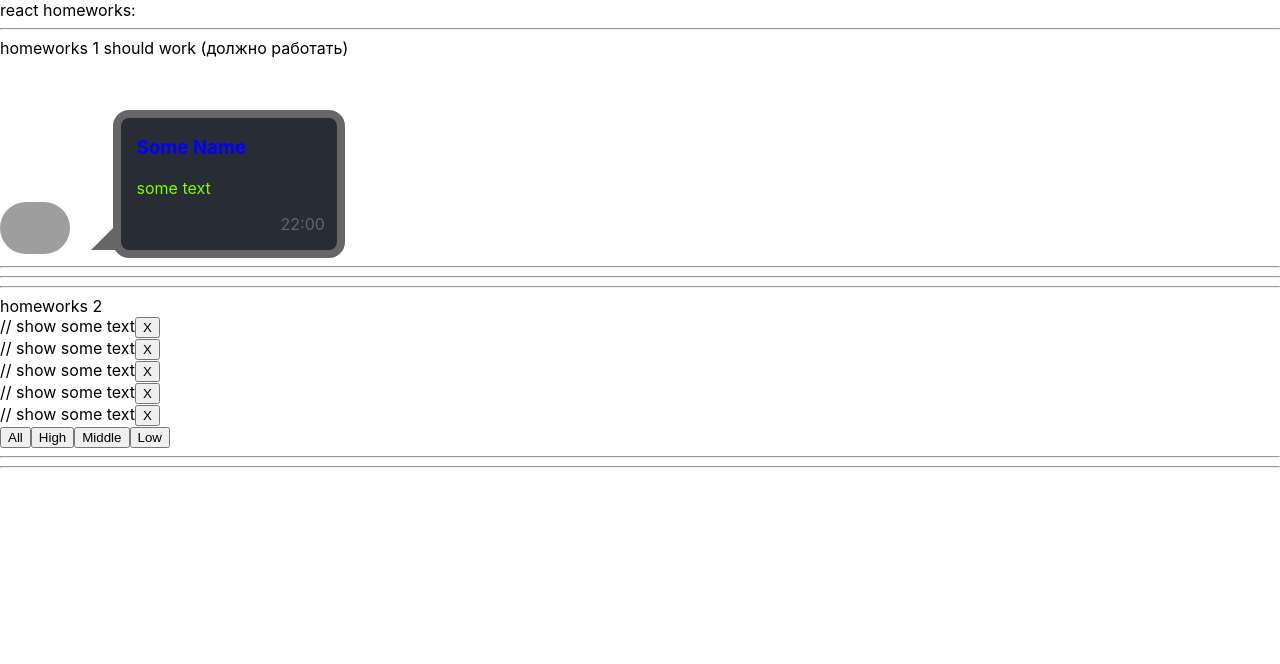
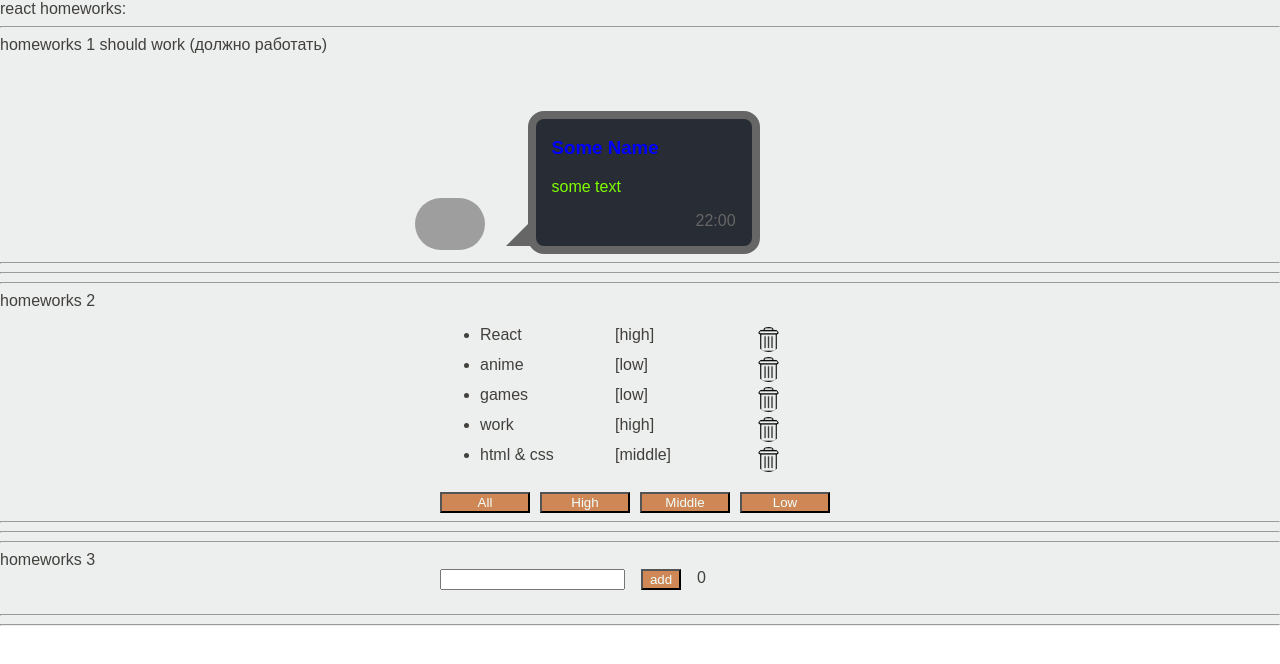
Before and after one commit to mr-Freeman-S/homework, a React (Create React App) app: page / in a window 1280 px wide. Shown: the top 664 px of the page. Built offline with nearby package versions, Linux system fonts and the light colour scheme; grey boxes are pictures that could not be loaded.

Commit message:
3 task is done, refactoring any tasks and add new style

```diff
--- a/package.json
+++ b/package.json
@@ -10,10 +10,12 @@
     "@types/node": "^16.11.22",
     "@types/react": "^17.0.38",
     "@types/react-dom": "^17.0.11",
+    "@types/uuid": "^8.3.4",
     "react": "^17.0.2",
     "react-dom": "^17.0.2",
     "react-scripts": "5.0.0",
     "typescript": "^4.5.5",
+    "uuid": "^8.3.2",
     "web-vitals": "^2.1.4"
   },
   "scripts": {
--- a/src/p1-main/m1-ui/u1-app/App.module.css
+++ b/src/p1-main/m1-ui/u1-app/App.module.css
@@ -1,3 +1,10 @@
 .App {
-
+background: #EDEFEE;
+    color: #41403C;
+    font-family: sans-serif;
+    margin: auto;
 }
+button{
+    background: #cf8855;
+    color: azure;
+}
--- a/src/p1-main/m1-ui/u1-app/App.tsx
+++ b/src/p1-main/m1-ui/u1-app/App.tsx
@@ -2,6 +2,7 @@ import React from 'react'
 import s from './App.module.css'
 import HW1 from '../../../p2-homeworks/h1/HW1'
 import HW2 from "../../../p2-homeworks/h2/HW2";
+import HW3 from "../../../p2-homeworks/h3/HW3";
 
 function App() {
     return (
@@ -9,7 +10,7 @@ function App() {
             <div>react homeworks:</div>
             <HW1/>
             <HW2/>
-            {/*<HW3/>*/}
+            <HW3/>
             {/*<HW4/>*/}
             {/*<HW5/>*/}
 
--- a/src/p2-homeworks/h1/Message.module.css
+++ b/src/p2-homeworks/h1/Message.module.css
@@ -4,6 +4,7 @@
     width: 450px;
     align-items: end;
     height: 200px;
+    margin: auto  ;
 }
 img {
 width: 70px;
--- a/src/p2-homeworks/h2/Affair.tsx
+++ b/src/p2-homeworks/h2/Affair.tsx
@@ -1,5 +1,7 @@
 import React from 'react'
 import {AffairType} from "./HW2";
+import style from './Affairs.module.css'
+import img from './delete.png'
 
 
 type AffairPropsType = {
@@ -14,9 +16,11 @@ function Affair(props: AffairPropsType) {
     }// need to fix
 
     return (
-        <div>
-            // show some text
-            <button onClick={deleteCallback}>X</button>
+        <div className={style.affairItem}>
+            <span>{props.affair.name}</span>
+            <span>[{props.affair.priority}]</span>
+
+            <button className={style.deleteButton}  onClick={deleteCallback}><img className={style.delete} src={img} alt=""/></button>
         </div>
     )
 }
--- a/src/p2-homeworks/h2/Affairs.module.css
+++ b/src/p2-homeworks/h2/Affairs.module.css
@@ -1,3 +1,31 @@
-.someClass {
+.main{
+    margin: auto;
+    width: 400px;
+
 
 }
+.affairItem {
+    display: inline-grid;
+    grid-template-columns: 1fr 1fr  30px;
+    justify-content: space-between;
+
+    width: 300px;
+}
+.buttons {
+    display: inline-grid;
+    width: 100%;
+    grid-template-columns:  1fr 1fr 1fr 1fr;
+
+}
+.delete {
+    width: 25px;
+}
+.deleteButton {
+    background: none;
+    border: none;
+}
+.buttons button {
+    width: 90px;
+    justify-content: space-between;
+    border-radius: 1fr;
+}
--- a/src/p2-homeworks/h2/Affairs.tsx
+++ b/src/p2-homeworks/h2/Affairs.tsx
@@ -1,6 +1,7 @@
 import React from 'react'
 import Affair from './Affair'
 import {AffairType, FilterType} from './HW2'
+import style from './Affairs.module.css'
 
 type AffairsPropsType = { // need to fix any
     data: Array<AffairType>
@@ -10,11 +11,11 @@ type AffairsPropsType = { // need to fix any
 
 function Affairs(props: AffairsPropsType) {
     const mappedAffairs = props.data.map((a: AffairType) => (
-        <Affair // should work
+        <li><Affair // should work
             key={a._id} // кеи ОБЯЗАТЕЛЬНЫ в 99% - так что лучше их писать всегда при создании компонент в мапе
             affair={a}
             deleteAffairCallback={props.deleteAffairCallback}
-        />
+        /></li>
     ))
 
     const setAll = () => {
@@ -31,14 +32,16 @@ function Affairs(props: AffairsPropsType) {
     }
 
     return (
-        <div>
-
+        <div className={style.main}>
+            <ul className={style.affairsList}>
             {mappedAffairs}
-
+            </ul>
+            <div className={style.buttons}>
             <button onClick={setAll}>All</button>
             <button onClick={setHigh}>High</button>
             <button onClick={setMiddle}>Middle</button>
             <button onClick={setLow}>Low</button>
+            </div>
         </div>
     )
 }
--- a/src/p2-homeworks/h3/Greeting.module.css
+++ b/src/p2-homeworks/h3/Greeting.module.css
@@ -1,7 +1,23 @@
-.someClass {
+.main {
+    width: 400px;
+    margin: auto;
+    display: grid;
+    grid-template-columns: 1fr 40px 1fr;
+    grid-gap: 1em;
+    justify-content: center;
 
 }
 
-.error {
-    border: 1px solid red;
+.error:focus {
+    outline: none !important;
+    border: 2px solid red;
 }
+
+
+.notError:focus {
+    box-shadow: 0 0 10px #719ECE;
+}
+
+.errorText {
+    color: red;
+}
--- a/src/p2-homeworks/h3/Greeting.tsx
+++ b/src/p2-homeworks/h3/Greeting.tsx
@@ -1,4 +1,4 @@
-import React from 'react'
+import React,{KeyboardEvent} from 'react'
 import s from './Greeting.module.css'
 
 type GreetingPropsType = {
@@ -7,20 +7,22 @@ type GreetingPropsType = {
     addUser: any // need to fix any
     error: any // need to fix any
     totalUsers: any // need to fix any
+    onKeyPressHandler: (e:KeyboardEvent<HTMLInputElement>)=> void
 }
 
 // презентационная компонента (для верстальщика)
 const Greeting: React.FC<GreetingPropsType> = (
-    {name, setNameCallback, addUser, error, totalUsers} // деструктуризация пропсов
+    {name, setNameCallback, addUser, error, totalUsers, onKeyPressHandler} // деструктуризация пропсов
 ) => {
-    const inputClass = s.error // need to fix with (?:)
+
+    const inputClass = error ? s.error : s.notError // need to fix with (?:)
 
     return (
-        <div>
-            <input value={name} onChange={setNameCallback} className={inputClass}/>
-            <span>{error}</span>
+        <div className={s.main}>
+            <input value={name} onChange={setNameCallback} onKeyPress={onKeyPressHandler} className={inputClass}/>
             <button onClick={addUser}>add</button>
             <span>{totalUsers}</span>
+            <div className={s.errorText}>{error}</div>
         </div>
     )
 }
--- a/src/p2-homeworks/h3/GreetingContainer.tsx
+++ b/src/p2-homeworks/h3/GreetingContainer.tsx
@@ -1,9 +1,10 @@
-import React, {useState} from 'react'
+import React, {ChangeEvent, KeyboardEvent, useState} from 'react'
 import Greeting from './Greeting'
+import {UserType} from "./HW3";
 
 type GreetingContainerPropsType = {
-    users: any // need to fix any
-    addUserCallback: any // need to fix any
+    users: Array<UserType> // need to fix any DONE
+    addUserCallback: (name: string) => void // need to fix any
 }
 
 // более простой и понятный для новичков
@@ -12,17 +13,29 @@ type GreetingContainerPropsType = {
 // более современный и удобный для про :)
 // уровень локальной логики
 const GreetingContainer: React.FC<GreetingContainerPropsType> = ({users, addUserCallback}) => { // деструктуризация пропсов
-    const [name, setName] = useState<any>('') // need to fix any
-    const [error, setError] = useState<any>('') // need to fix any
+    const [name, setName] = useState<string>('') // need to fix any
+    const [error, setError] = useState<string>('') // need to fix any
 
-    const setNameCallback = (e: any) => { // need to fix any
-        setName('') // need to fix
+    const setNameCallback = (e: ChangeEvent<HTMLInputElement>) => { // need to fix any
+        if (e.currentTarget.value.match(/[0-9\s]+$/)) {
+            setError('name is require!')
+            console.log(error)
+        } else {
+            setError('')
+            setName(e.currentTarget.value);
+            console.log(e.currentTarget.value)
+        }// need to fix
     }
     const addUser = () => {
-        alert(`Hello  !`) // need to fix
+        alert(`Hello ${name} !`)
+        addUserCallback(name)
+        setName('')// need to fix
     }
 
-    const totalUsers = 0 // need to fix
+    const onKeyPressHandler = (e:KeyboardEvent<HTMLInputElement>) => {
+        e.key === 'Enter' && addUser()
+    }
+    const totalUsers = users.length // need to fix
 
     return (
         <Greeting
@@ -31,6 +44,7 @@ const GreetingContainer: React.FC<GreetingContainerPropsType> = ({users, addUser
             addUser={addUser}
             error={error}
             totalUsers={totalUsers}
+            onKeyPressHandler={onKeyPressHandler}
         />
     )
 }
--- a/src/p2-homeworks/h3/HW3.tsx
+++ b/src/p2-homeworks/h3/HW3.tsx
@@ -1,18 +1,19 @@
 import React, {useState} from 'react'
 import GreetingContainer from './GreetingContainer'
+import {v1} from "uuid";
 
 // types
 export type UserType = {
-    _id: any // need to fix any
-    name: any // need to fix any
+    _id: string // need to fix any DONE
+    name: string // need to fix any DONE
 }
 
 // уровень работы с глобальными данными
 function HW3() {
-    const [users, setUsers] = useState<any>([]) // need to fix any
+    const [users, setUsers] = useState<Array<UserType>>([]) // need to fix any DONE
 
-    const addUserCallback = (name: any) => { // need to fix any
-        setUsers([]) // need to fix
+    const addUserCallback = (name: string) => { // need to fix any DONE
+        setUsers([{_id: v1(), name:name}, ...users]) // need to fix DONE
     }
 
     return (
```
Also changed, not shown: src/p2-homeworks/h2/delete.png (added), 1 other file (tests, documents, lock files or other folders).
